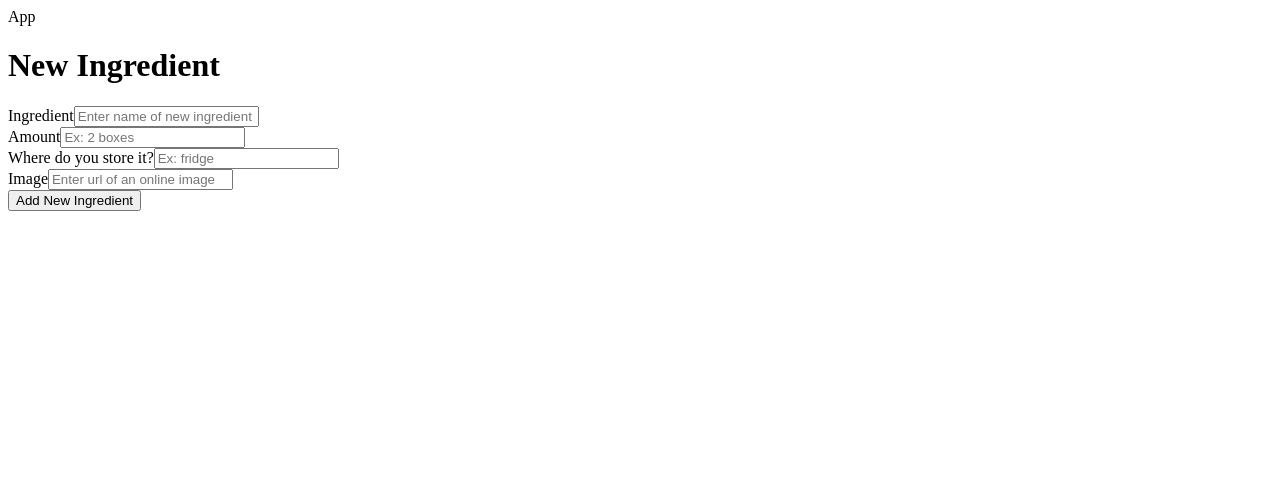
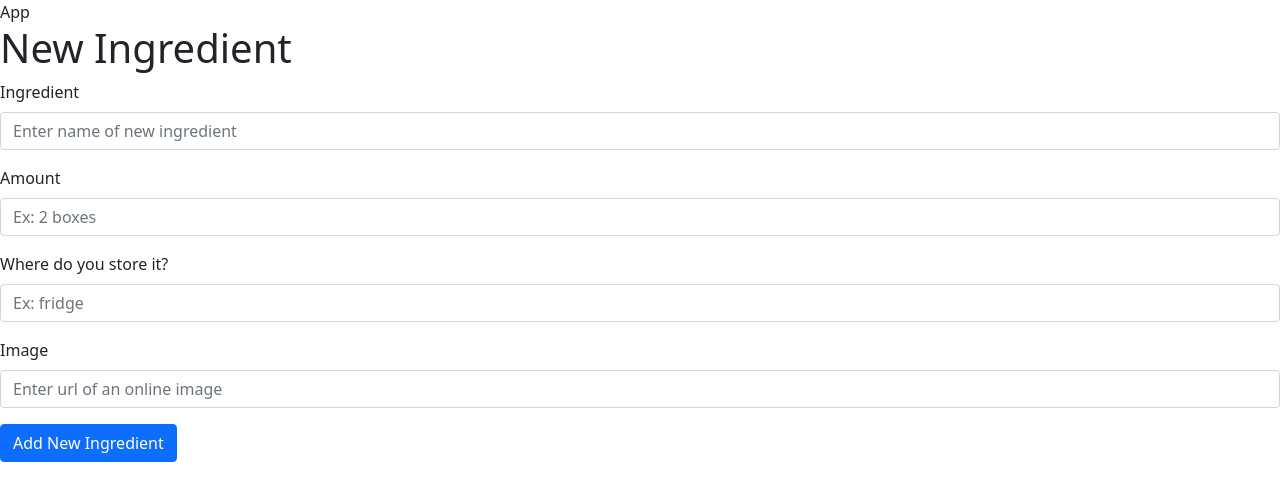
Before and after one commit to veenaprakash123/WhatsCookinUI, a React (Create React App) app: page /newingredient in a window 1280 px wide. Shown: the top 500 px of the page. Built offline with nearby package versions, Linux system fonts and the light colour scheme; no server answers.

Commit message:
Post and Delete routes for ingredients are working

```diff
--- a/package.json
+++ b/package.json
@@ -12,7 +12,8 @@
     "react-dom": "^17.0.2",
     "react-router-dom": "^6.2.2",
     "react-scripts": "5.0.0",
-    "web-vitals": "^2.1.4"
+    "web-vitals": "^2.1.4",
+    "yarn": "^1.22.18"
   },
   "scripts": {
     "start": "react-scripts start",
@@ -37,5 +38,8 @@
       "last 1 firefox version",
       "last 1 safari version"
     ]
+  },
+  "devDependencies": {
+    "typescript": "^4.6.2"
   }
 }
--- a/src/App.js
+++ b/src/App.js
@@ -1,4 +1,5 @@
 import React from 'react'
+import 'bootstrap/dist/css/bootstrap.min.css'
 import {Link , Routes, Route} from 'react-router-dom'
 import { useState, useEffect } from "react";
 import Welcome from './components/Welcome'
@@ -9,6 +10,10 @@ import RecipeBook from './components/RecipeFolder/RecipeBook'
 import NewIngredient from './components/Ingredients/NewIngredient';
 import EditIngredient from './components/Ingredients/EditIngredient';
 import ShowIngredient from './components/Ingredients/ShowIngredient';
+import NewRecipe from './components/RecipeFolder/NewRecipe';
+import EditRecipe from './components/RecipeFolder/EditRecipe';
+import ShowRecipe from './components/RecipeFolder/ShowRecipe';
+
 
 
 
@@ -17,7 +22,7 @@ const App = () => {
   const[recipes, setRecipes]= useState([]);
   const[recipe, setRecipe] = useState('');
   const[ingredients, setIngredients] = useState([]);
-  const[ingredient, setIngredient] = useState('');
+  const[ingredient, setIngredient] = useState({});
 
 
   let getIngredients = async() => {
@@ -58,11 +63,17 @@ const App = () => {
                 {/* <Route path='/welcome' element={<Welcome/>} ></Route> */}
                 <Route path='/session/login' element={<Login/>} ></Route>
                 <Route path='/session/register' element={<Register/>} ></Route>
+
                 <Route path='/kitchen' element={<Kitchen ingredient={ingredient} ingredients={ingredients} setIngredient={setIngredient} setIngredients={setIngredients}/>} ></Route>
-                <Route path='/recipe' element={<RecipeBook recipe={recipe} recipes={recipes} setRecipe={setRecipe} setRecipes={setRecipes}/>} ></Route>
                 <Route path='/newingredient' element={<NewIngredient addIngredient={addIngredient} ingredient={ingredient} ingredients={ingredients} setIngredient={setIngredient} setIngredients={setIngredients}/>}></Route>
                 <Route path='editingredient/:id' element={<EditIngredient ingredient={ingredient} setIngredient={setIngredient}/>}></Route>
                 <Route path='showingredient/:id' element={<ShowIngredient ingredient={ingredient} setIngredient={setIngredient}/>}></Route>
+
+                <Route path='/recipebook' element={<RecipeBook recipe={recipe} recipes={recipes} setRecipe={setRecipe} setRecipes={setRecipes}/>} ></Route>
+                <Route path='/newrecipe' element={<NewRecipe recipe={recipe} setRecipe={setRecipe}/>}></Route>
+                <Route path='/editrecipe' element={<EditRecipe/>}></Route>
+                <Route path='/showrecipe/:id' element={<ShowRecipe recipe={recipe} setRecipe={setRecipe}/>}></Route>
+
 
 
             </Routes>
--- a/src/components/Ingredients/EditIngredient.js
+++ b/src/components/Ingredients/EditIngredient.js
@@ -40,6 +40,7 @@ const EditIngredient = () => {
         }
     })
     console.log(response)
+    console.log(ingredient)
     navigate(`/showingredient/${id}`)
 
       }
--- a/src/components/Ingredients/Kitchen.js
+++ b/src/components/Ingredients/Kitchen.js
@@ -1,6 +1,7 @@
 import React from 'react'
-import {Button} from 'react-bootstrap'
+import {Button, Card} from 'react-bootstrap'
 import {Link, useParams} from 'react-router-dom'
+import {useNavigate} from 'react-router'
 
 
 const Kitchen = ({ingredient, ingredients, setIngredient, setIngredients}) => {
@@ -9,16 +10,35 @@ const Kitchen = ({ingredient, ingredients, setIngredient, setIngredients}) => {
     console.log(e.target)
   }
 
+  // let {id} = useParams()
+  let navigate = useNavigate()
+
+  let deleteIngredient = async(i) => {
+    console.log(i)
+    let data = await fetch('http://localhost:4000/kitchen/details/' + i, {
+      method: "DELETE",
+      body: null,
+      headers: {
+        'Content-Type':'application/json'
+      }
+    })
+    let remainingIngredients = await data.json()
+    setIngredients(remainingIngredients)
+    navigate('/kitchen')
+  }
+
   const displayIngredients =  ingredients? ingredients.map((ingredient) => {
     return(
-        <div>
+        <div key={ingredient._id}>
+          <Card>
             <h1>{ingredient.name}</h1>
             {/* <img>{ingredient.image}</img> */}
             <div>
               <Link to={`/editingredient/${ingredient._id}`} key={ingredient.id} onClick={ingredientInFocus} >Edit</Link>
               <Link to={`/showingredient/${ingredient._id}`} key={ingredient._id} >View</Link>
-          {/* <Link>Delete</Link> */}
+              <Button onClick= {() => deleteIngredient(ingredient._id)}>Delete</Button>
           </div>
+        </Card>
         </div>
     )
   }): null
--- a/src/components/Ingredients/NewIngredient.js
+++ b/src/components/Ingredients/NewIngredient.js
@@ -1,14 +1,17 @@
 import React from 'react'
 import {Form, Button} from 'react-bootstrap'
 import { useNavigate } from 'react-router'
+import { useState } from 'react'
 
-const NewIngredient = ({addIngredient, ingredient, ingredients, setIngredient, setIngredients}) => {
+const NewIngredient = ({addIngredient}) => {
 
+  const [ingredient, setIngredient]= useState({})
 
     let navigate = useNavigate()
 
     let handleChange = (e) => {
-        setIngredient({...ingredient,[e.target.id]:e.target.value})
+      console.log(ingredient)
+      setIngredient({...ingredient,[e.target.id]:e.target.value})
     }
 
     let handleSubmit = async(e) => {
@@ -28,7 +31,7 @@ const NewIngredient = ({addIngredient, ingredient, ingredients, setIngredient, s
                 'Content-Type':'application/json'
             }
         })
-        let newIngredient = response.json()
+        let newIngredient = await response.json()
         console.log(newIngredient)
         addIngredient(newIngredient)
         navigate('/kitchen')
@@ -40,24 +43,24 @@ const NewIngredient = ({addIngredient, ingredient, ingredients, setIngredient, s
     <div>
         <h1>New Ingredient</h1>
         <Form onSubmit={handleSubmit}>
-        <Form.Group className="mb-3" controlId="formBasicEmail">
+        <Form.Group className="mb-3" >
            <Form.Label>Ingredient</Form.Label>
-           <Form.Control type="name" id="name" name="name" placeholder="Enter name of new ingredient" onClick={handleChange} />
+           <Form.Control type="name" id="name "name="name" placeholder="Enter name of new ingredient" onChange={handleChange} />
          </Form.Group>
 
-        <Form.Group className="mb-3" controlId="formBasicPassword">
+        <Form.Group className="mb-3" >
            <Form.Label>Amount</Form.Label>
-           <Form.Control type="text" id="amount" name="amount" placeholder="Ex: 2 boxes" onClick={handleChange}/>
+           <Form.Control type="amount" id="amount" name="amount" placeholder="Ex: 2 boxes" onChange={handleChange}/>
         </Form.Group>
 
-        <Form.Group className="mb-3" controlId="formBasicPassword">
+        <Form.Group className="mb-3">
            <Form.Label>Where do you store it?</Form.Label>
-           <Form.Control type="text" id="location" name="location" placeholder="Ex: fridge" onClick={handleChange} />
+           <Form.Control type="location" id="location" name="location" placeholder="Ex: fridge" onChange={handleChange} />
         </Form.Group>
 
-        <Form.Group className="mb-3" controlId="formBasicPassword">
+        <Form.Group className="mb-3">
            <Form.Label>Image</Form.Label>
-           <Form.Control type="text" id="image" name="image" placeholder="Enter url of an online image" onClick={handleChange} />
+           <Form.Control type="text" id="image" name="image" placeholder="Enter url of an online image" onChange={handleChange} />
         </Form.Group>
 
          <Button variant="primary" type="submit">
--- a/src/components/RecipeFolder/EditRecipe.js
+++ b/src/components/RecipeFolder/EditRecipe.js
@@ -0,0 +1,9 @@
+import React from 'react'
+
+const EditRecipe = () => {
+  return (
+    <div>EditRecipe</div>
+  )
+}
+
+export default EditRecipe
--- a/src/components/RecipeFolder/NewRecipe.js
+++ b/src/components/RecipeFolder/NewRecipe.js
@@ -0,0 +1,31 @@
+import React from 'react'
+import {Form, Button} from 'react-bootstrap'
+import { useState } from 'react'
+
+
+// interface Food {
+//     id: String;
+//     ingredient: String;
+// }
+
+const NewRecipe = ({recipe, setRecipe}) => {
+
+    // const[ingredients, setIngredients] = useState<Food[]>([{id: "5", ingredient: "apples"}])
+
+
+  return (
+    <div>
+       {/* {ingredients.map((i)=>{
+           return(
+                <div key={i.id}>
+                   <input placeholder='enter ingredient'/>
+                </div>
+           )
+       })} */}
+
+
+    </div>
+  )
+}
+
+export default NewRecipe
--- a/src/components/RecipeFolder/RecipeBook.js
+++ b/src/components/RecipeFolder/RecipeBook.js
@@ -1,12 +1,13 @@
 import React from 'react'
 import {Button} from 'react-bootstrap'
+import { Link } from 'react-router-dom'
 
 const RecipeBook = ({recipe, recipes, setRecipe, setRecipes}) => {
 
   const displayRecipes = recipes? recipes.map((recipe) => {
     return(
         <div>
-        <h1>{recipe.meal}</h1>
+        <Link to={`/showrecipe/${recipe._id}`}><h1>{recipe.meal}</h1></Link>
         {/* <h2>{recipe.ingredients}</h2> */}
         {/* <img>{ingredient.image}</img> */}
         </div>
@@ -19,7 +20,11 @@ const RecipeBook = ({recipe, recipes, setRecipe, setRecipes}) => {
         <h1>RecipeBook</h1>
         {displayRecipes}
 
-        <Button>Add Recipe</Button>
+        <Button>
+          <Link to='/newrecipe' style={{ color:'white', textDecoration: 'none' }}>
+            Add Recipe
+          </Link>
+        </Button>
 
     </div>
   )
--- a/src/components/RecipeFolder/ShowRecipe.js
+++ b/src/components/RecipeFolder/ShowRecipe.js
@@ -0,0 +1,35 @@
+import React from 'react'
+import { useState, useEffect } from 'react'
+import { useParams } from 'react-router-dom'
+
+const ShowRecipe = ({recipe, setRecipe}) => {
+
+    let {id} = useParams()
+
+    useEffect(()=> {
+    let getRecipe = async() => {
+        let recipeResponse = await fetch('http://localhost:4000/recipe/' + id)
+        let json = await recipeResponse.json()
+        setRecipe(json)
+        }
+        getRecipe()
+    }, [id])
+
+    let displayRecipe = recipe? recipe.ingredients.map((ingredient) => {
+        return(
+            <h3>{ingredient}</h3>
+        )
+    }) : null
+
+
+
+  return (
+    <div>
+        <h1>{recipe.meal}</h1>
+        {displayRecipe}
+        <p>{recipe.instructions}</p>
+    </div>
+  )
+}
+
+export default ShowRecipe
```
Also changed, not shown: 1 other file (tests, documents, lock files or other folders). Lines whose indentation alone changed are shown as unchanged.
